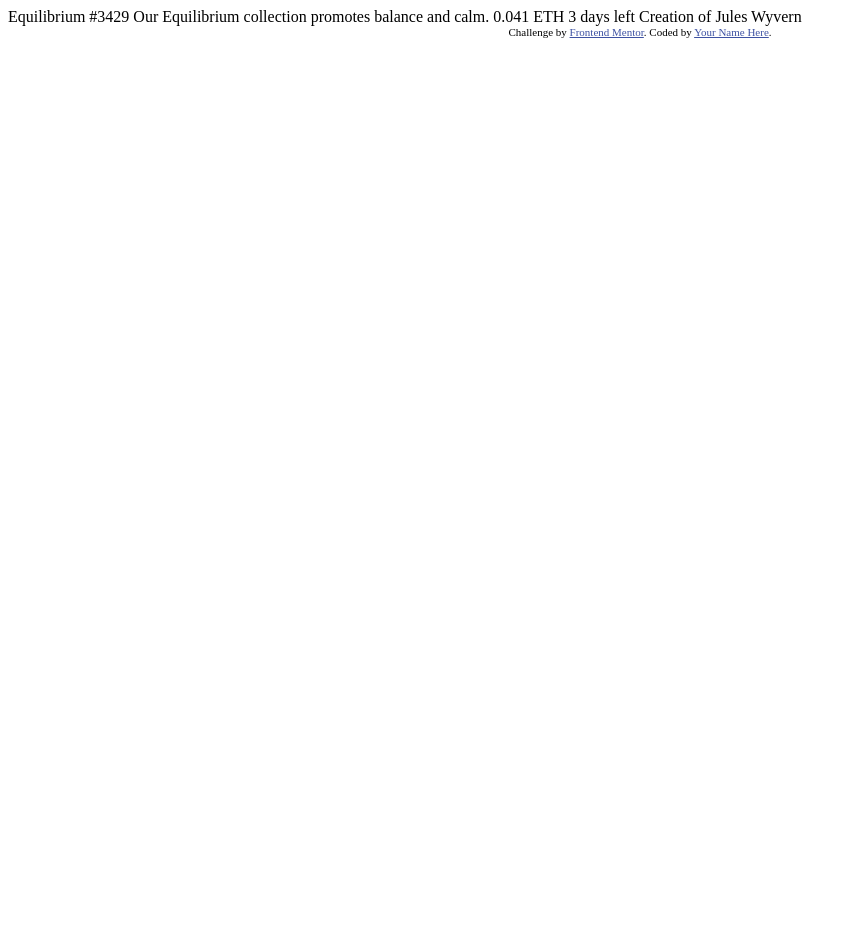
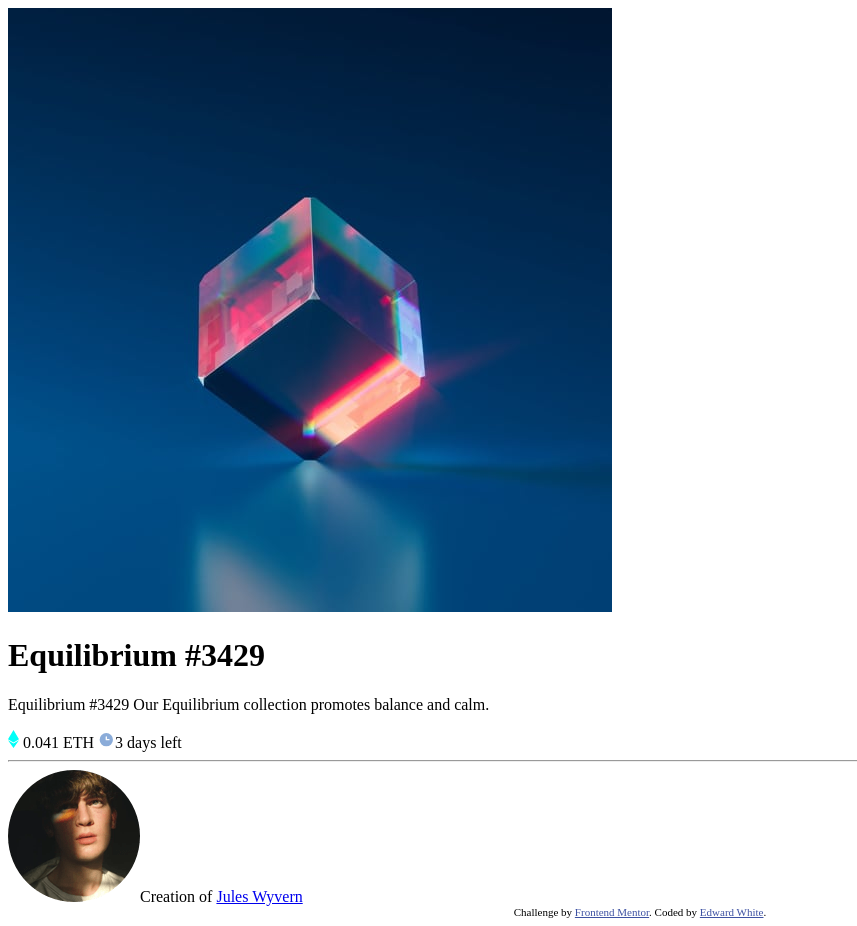
Before and after one commit to ewhite1999/nft-preview-card-component-main, a plain HTML site: page index.html in a window 1280 px wide. Shown: the whole page, without its empty margins (0-857 px from the left). Before the commit the page ends 800 px from the top, so only its background shows below. Drawn offline with Linux system fonts and the light colour scheme.

Commit message:
html done

```diff
--- a/index.html
+++ b/index.html
@@ -1,33 +1,61 @@
 <!DOCTYPE html>
 <html lang="en">
   <head>
-  <meta charset="UTF-8">
-  <meta name="viewport" content="width=device-width, initial-scale=1.0"> <!-- displays site properly based on user's device -->
+    <meta charset="UTF-8" />
+    <meta name="viewport" content="width=device-width, initial-scale=1.0" />
+    <!-- displays site properly based on user's device -->
 
-  <link rel="icon" type="image/png" sizes="32x32" href="./images/favicon-32x32.png">
-
+    <link
+      rel="icon"
+      type="image/png"
+      sizes="32x32"
+      href="./images/favicon-32x32.png"
+    />
+    <link rel="stylesheet" href="./style.css" />
     <title>Frontend Mentor | NFT preview card component</title>
 
     <!-- Feel free to remove these styles or customise in your own stylesheet 👍 -->
     <style>
-    .attribution { font-size: 11px; text-align: center; }
-    .attribution a { color: hsl(228, 45%, 44%); }
+      .attribution {
+        font-size: 11px;
+        text-align: center;
+      }
+      .attribution a {
+        color: hsl(228, 45%, 44%);
+      }
     </style>
   </head>
   <body>
-
-  Equilibrium #3429
-
-  Our Equilibrium collection promotes balance and calm.
-
-  0.041 ETH
-  3 days left
-
-  Creation of Jules Wyvern
-
+    <div id="card">
+      <div class="img_cont">
+        <img src="./images/image-equilibrium.jpg" alt="Equilibrium NFT" />
+      </div>
+      <div class="down">
+        <h1 class="title">Equilibrium #3429</h1>
+        <p class="description">
+          Equilibrium #3429 Our Equilibrium collection promotes balance and
+          calm.
+        </p>
+      </div>
+      <div class="across">
+        <span class="price">
+          <img src="./images/icon-ethereum.svg" alt="Ethereum Logo" /> 0.041 ETH
+        </span>
+        <span class="time">
+          <img src="./images/icon-clock.svg" alt="clock" />3 days left
+        </span>
+      </div>
+      <hr />
+      <div class="across" id="creator">
+        <img src="./images/image-avatar.png" alt="Jules Wyvern" />Creation of
+        <a id="link_to_creator" href="#">Jules Wyvern</a>
+      </div>
+    </div>
     <div class="attribution">
-    Challenge by <a href="https://www.frontendmentor.io?ref=challenge" target="_blank">Frontend Mentor</a>.
-    Coded by <a href="#">Your Name Here</a>.
+      Challenge by
+      <a href="https://www.frontendmentor.io?ref=challenge" target="_blank"
+        >Frontend Mentor</a
+      >. Coded by <a href="https://github.com/ewhite1999">Edward White</a>.
     </div>
   </body>
 </html>
```
Also changed, not shown: style.css (added), 1 other file. Lines whose indentation alone changed are shown as unchanged.
